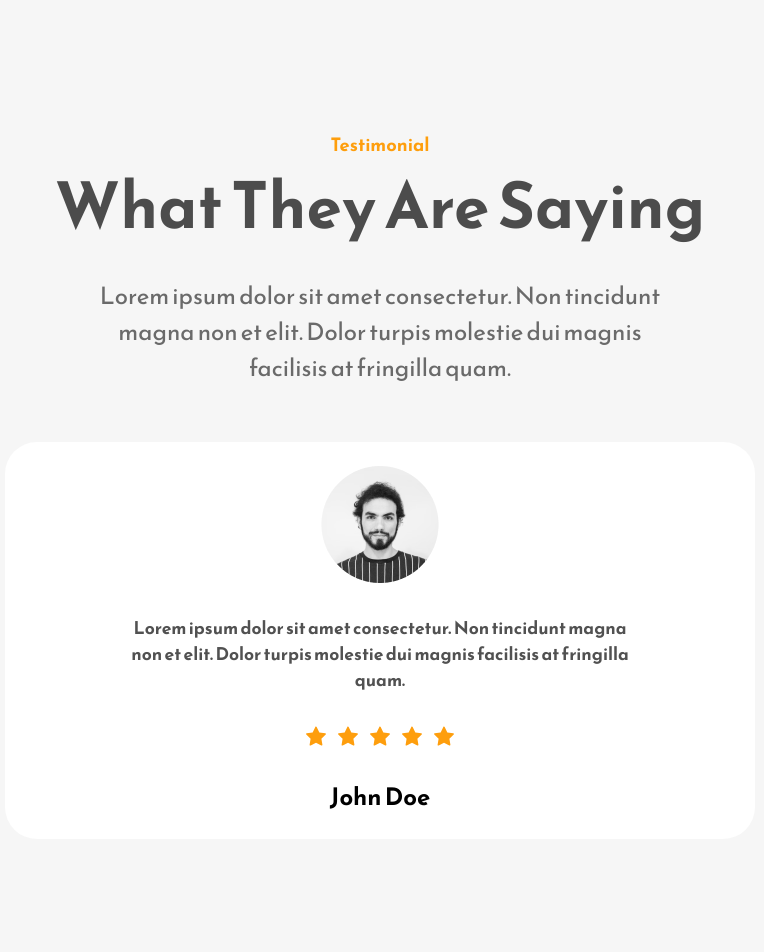
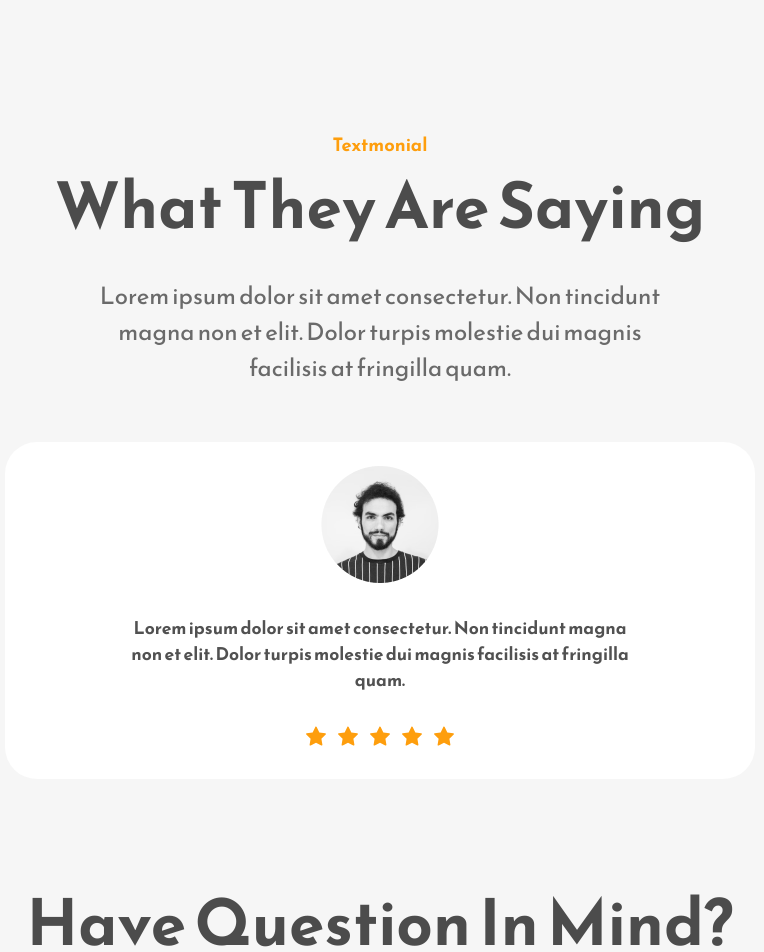
Before and after one commit to reza-kherad1122/Resturant-projecting, a React (Create React App) app in the folder Restaurant-Landing-Page-Tutorial-main/: page / in a window 1280 px wide. Shown: the part 2760-3712 px from the top of the page, without its empty margins (260-1024 px from the left). Built offline with nearby package versions, Linux system fonts and the light colour scheme.

Commit message:
ADd Testimonial

```diff
--- a/Restaurant-Landing-Page-Tutorial-main/src/Components/Testimonial.js
+++ b/Restaurant-Landing-Page-Tutorial-main/src/Components/Testimonial.js
@@ -6,7 +6,7 @@ const Testimonial = () => {
   return (
     <div className="work-section-wrapper">
       <div className="work-section-top">
-        <p className="primary-subheading">Testimonial</p>
+        <p className="primary-subheading">Textmonial</p>
         <h1 className="primary-heading">What They Are Saying</h1>
         <p className="primary-text">
           Lorem ipsum dolor sit amet consectetur. Non tincidunt magna non et
@@ -14,19 +14,18 @@ const Testimonial = () => {
         </p>
       </div>
       <div className="testimonial-section-bottom">
-        <img src={ProfilePic} alt="" />
+        <img src={ProfilePic} alt="////" />
         <p>
           Lorem ipsum dolor sit amet consectetur. Non tincidunt magna non et
           elit. Dolor turpis molestie dui magnis facilisis at fringilla quam.
         </p>
         <div className="testimonials-stars-container">
-          <AiFillStar />
-          <AiFillStar />
-          <AiFillStar />
-          <AiFillStar />
-          <AiFillStar />
+        <AiFillStar/>
+        <AiFillStar/>
+        <AiFillStar/>
+        <AiFillStar/>
+        <AiFillStar/>
         </div>
-        <h2>John Doe</h2>
       </div>
     </div>
   );
```
